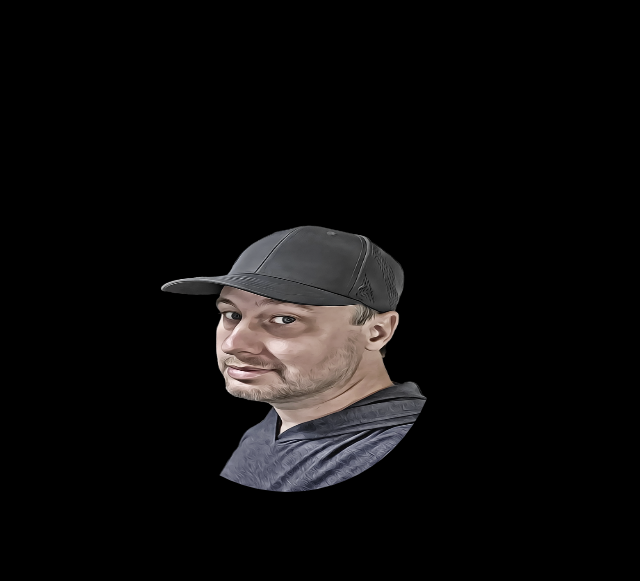
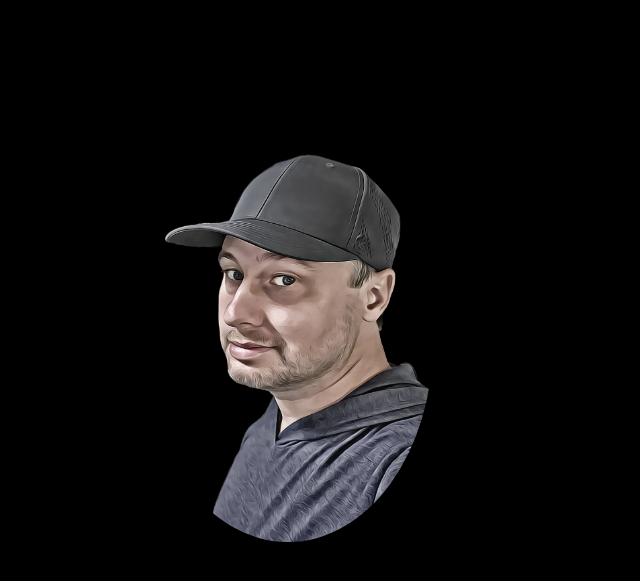
Before and after one commit to aschwir/portfolio, a Django app: page / in a window 1280 px wide. Shown: the part 58-639 px from the top of the page, without its empty margins (0-640 px from the left). Run offline with Django 5.2, Linux system fonts and the light colour scheme.

Commit message:
changed image position

```diff
--- a/portfolio/static/portfolio/style.css
+++ b/portfolio/static/portfolio/style.css
@@ -62,16 +62,21 @@ nav a:hover span{
 
 
 .img_class{
-  width: 30rem;
-  height: 30rem;
+  /* position: absolute; */
+  /* top:20rem;
+  left:2rem;  */
+ width: auto;
+  height: 40rem;
   object-fit: contain;
-  margin-right: 55%;
   border-radius: 50%;
   overflow: hidden;
+
+  margin-right: 55%;
+
 }
 
 .img_class img{
     height: 110%;
     width: 110%;
-    margin-top: 8%;
+
 }
```
